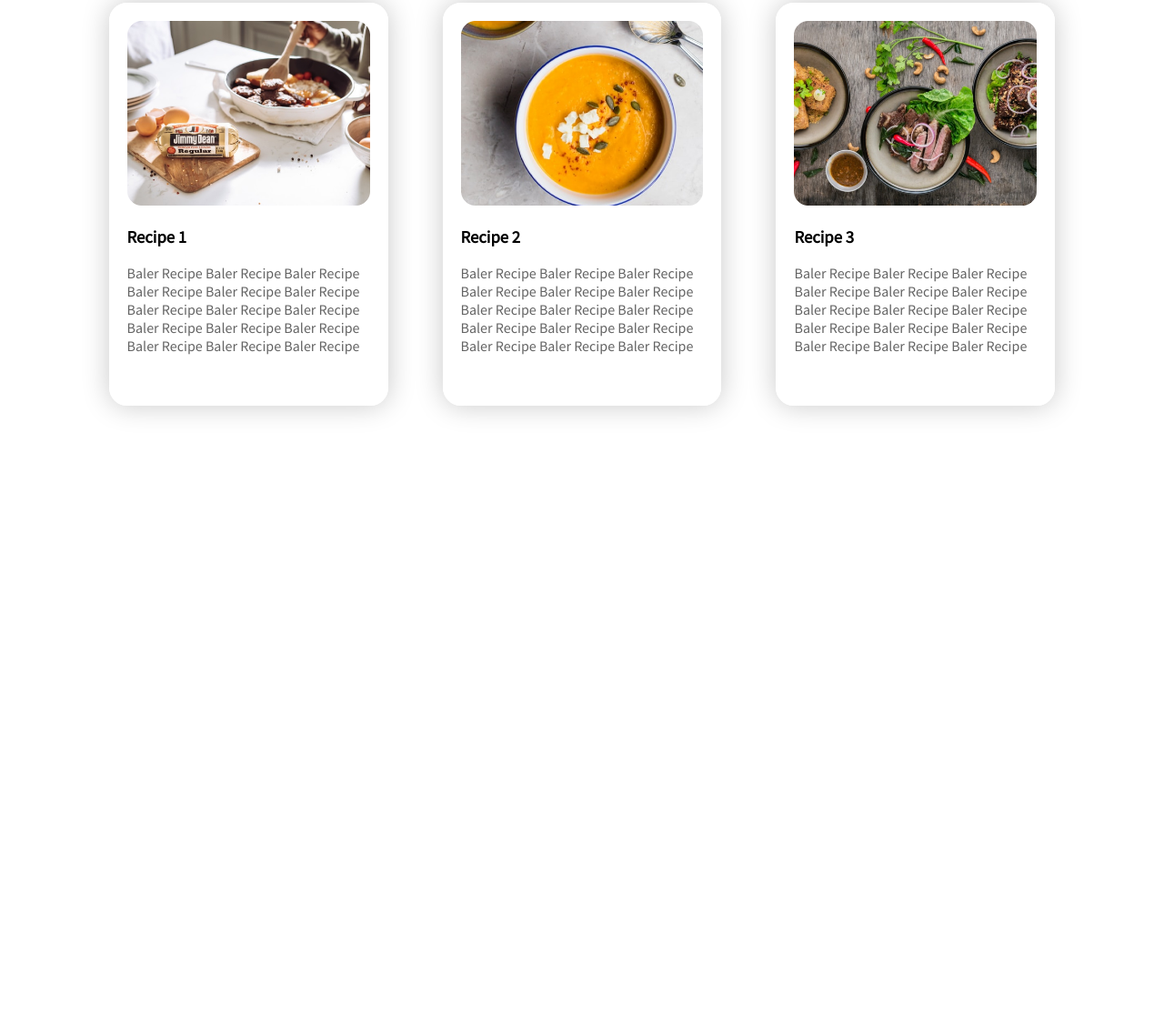
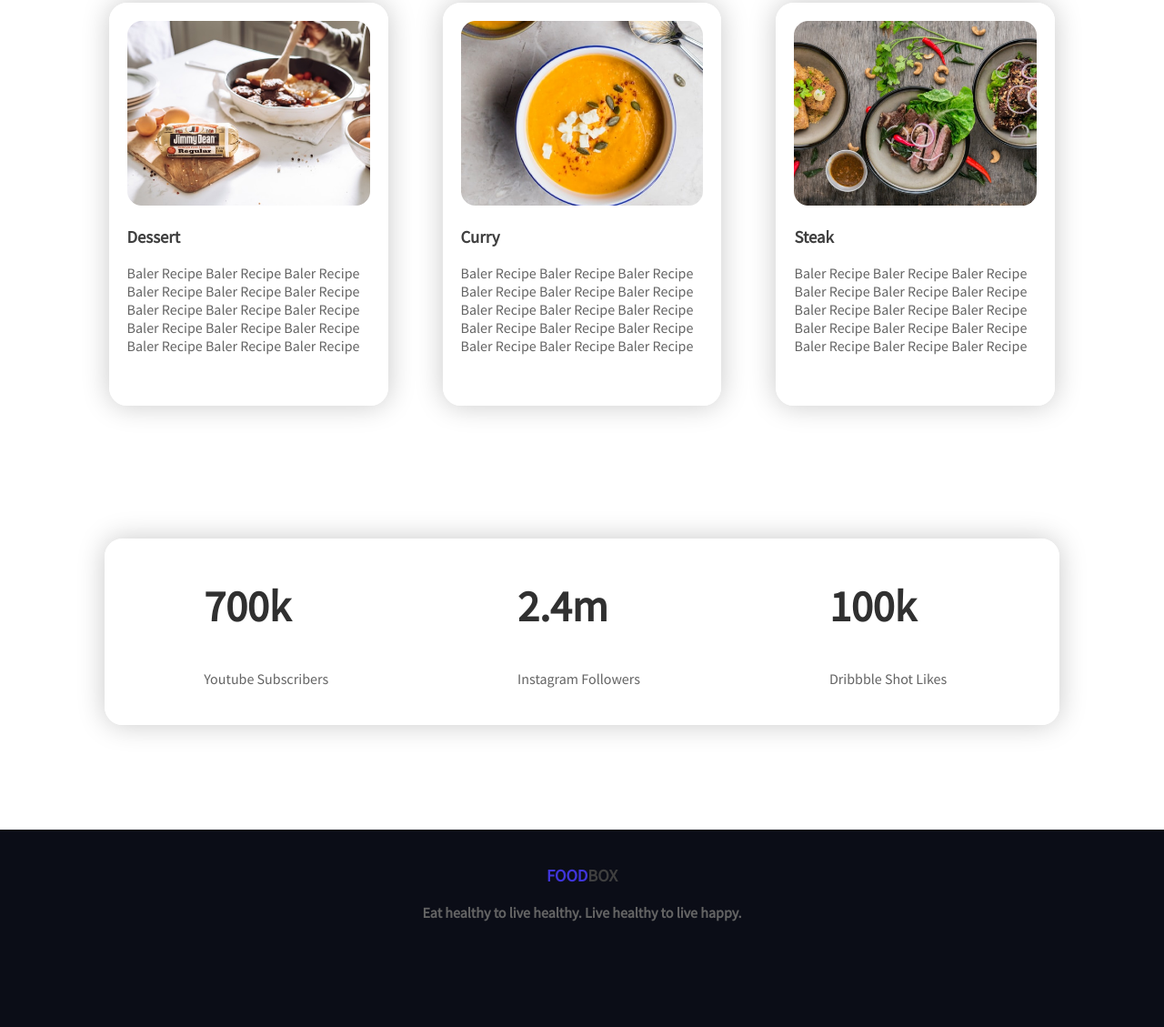
Before and after one commit to aushamim/assignment-one, a plain HTML site: page index.html in a window 1280 px wide. Shown: the part 1428-2557 px from the top of the page at 91% size. Before the commit the page ends 1904 px from the top, so only its background shows below. Drawn offline with Linux system fonts and the light colour scheme.

Commit message:
Code Update

```diff
--- a/index.html
+++ b/index.html
@@ -73,7 +73,7 @@
       <div class="recipe-tile-cluster">
         <div class="recipe-tile">
           <img src="images/food/Project Cover.jpg" alt="Food 1" />
-          <h3>Recipe 1</h3>
+          <h3>Dessert</h3>
           <p>
             Baler Recipe Baler Recipe Baler Recipe Baler Recipe Baler Recipe
             Baler Recipe Baler Recipe Baler Recipe Baler Recipe Baler Recipe
@@ -82,7 +82,7 @@
         </div>
         <div class="recipe-tile">
           <img src="images/food/Project Cover.png" alt="Food 2" />
-          <h3>Recipe 2</h3>
+          <h3>Curry</h3>
           <p>
             Baler Recipe Baler Recipe Baler Recipe Baler Recipe Baler Recipe
             Baler Recipe Baler Recipe Baler Recipe Baler Recipe Baler Recipe
@@ -91,7 +91,7 @@
         </div>
         <div class="recipe-tile">
           <img src="images/food/Project Cover1.jpg" alt="Food 3" />
-          <h3>Recipe 3</h3>
+          <h3>Steak</h3>
           <p>
             Baler Recipe Baler Recipe Baler Recipe Baler Recipe Baler Recipe
             Baler Recipe Baler Recipe Baler Recipe Baler Recipe Baler Recipe
@@ -100,5 +100,25 @@
         </div>
       </div>
     </section>
+
+    <section class="popularity-section">
+      <div class="popularity-item">
+        <h1>700k</h1>
+        <p>Youtube Subscribers</p>
+      </div>
+      <div class="popularity-item">
+        <h1>2.4m</h1>
+        <p>Instagram Followers</p>
+      </div>
+      <div class="popularity-item">
+        <h1>100k</h1>
+        <p>Dribbble Shot Likes</p>
+      </div>
+    </section>
+
+    <footer>
+      <h3><span>FOOD</span>BOX</h3>
+      <p>Eat healthy to live healthy. Live healthy to live happy.</p>
+    </footer>
   </body>
 </html>
--- a/style.css
+++ b/style.css
@@ -4,6 +4,10 @@ body {
 }
 h1 {
   font-size: 3em;
+  color: #303030;
+}
+h3 {
+  color: #3f3f3f;
 }
 p {
   color: rgb(100, 100, 100);
@@ -76,3 +80,22 @@ span {
 .recipe-tile img {
   width: 100%;
 }
+.popularity-section {
+  display: flex;
+  border: 5px solid white;
+  border-radius: 20px;
+  margin: 9%;
+  box-shadow: 0px 0px 30px #c9c9c9;
+}
+.popularity-item {
+  padding-left: 10%;
+  padding-right: 10%;
+}
+
+footer {
+  text-align: center;
+  font-weight: bold;
+  background-color: #0b0d17;
+  padding-top: 20px;
+  padding-bottom: 80px;
+}
```
